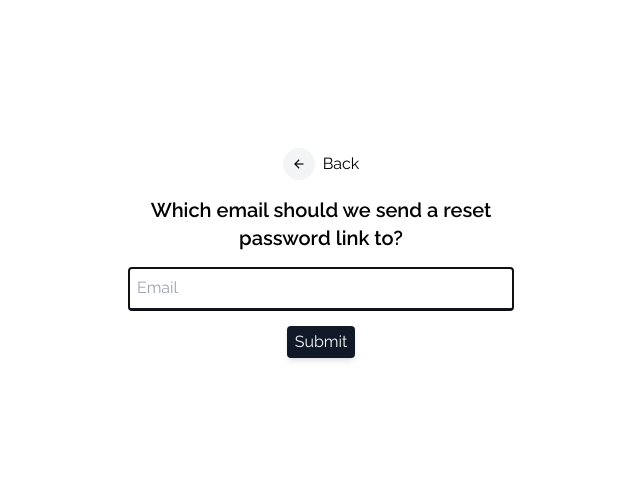
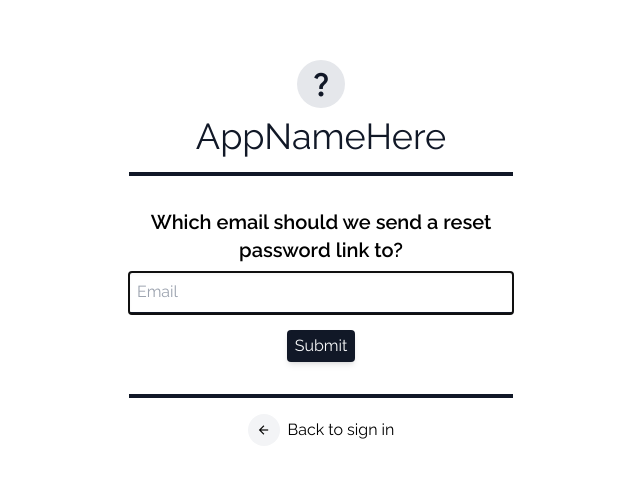
Before and after one commit to andymcgunagle/react-typescript-firebase-template, a React (Create React App) app: page /forgot-password in a window 1280 px wide. Shown: the part 147-624 px from the top of the page, without its empty margins (319-959 px from the left). Built offline with nearby package versions, Linux system fonts and the light colour scheme; no server answers.

Commit message:
Cleaned up auth forms by creating AuthFormWrapper.

```diff
--- /dev/null
+++ b/src/components/_reusables/components/AuthFormWrapper.tsx
@@ -0,0 +1,18 @@
+export default function AuthFormWrapper({
+  children,
+  heading,
+}: AuthFormWrapperProps) {
+  return (
+    <div className="flex flex-col gap-2 border-y-4 border-gray-900 py-8 w-full">
+      <h2 className="font-semibold text-xl text-center">
+        {heading}
+      </h2>
+      {children}
+    </div>
+  );
+};
+
+interface AuthFormWrapperProps {
+  children: JSX.Element | JSX.Element[],
+  heading: string,
+};
--- a/src/components/_reusables/styles/getInputStyles.ts
+++ b/src/components/_reusables/styles/getInputStyles.ts
@@ -6,7 +6,7 @@ export function getInputStyles({
 
   switch (inputStyle) {
     case 'standard':
-      styles = `border-b-2 border-gray-900 p-2 w-full`;
+      styles = `border-b-2 border-gray-900 p-2 w-full shadow-inner`;
       break;
     default:
       throw new Error('Must specify a inputStyle.');
--- a/src/components/auth/ForgotPassword.tsx
+++ b/src/components/auth/ForgotPassword.tsx
@@ -7,6 +7,8 @@ import Confirmation from "../_reusables/components/Confirmation";
 import ErrorMessage from "../_reusables/components/ErrorMessage";
 import { getButtonStyles, getFormStyles, getInputStyles } from "../_reusables/styles";
 import { useNavigate } from "react-router-dom";
+import AppName from "../_reusables/components/AppName";
+import AuthFormWrapper from "../_reusables/components/AuthFormWrapper";
 
 export default function ForgotPassword() {
   const navigate = useNavigate();
@@ -39,18 +41,8 @@ export default function ForgotPassword() {
 
   return (
     <div className="animate-fadeIn flex flex-col items-center gap-4 w-full max-w-sm">
-      <button
-        onClick={() => navigate({ pathname: '/sign-in' })}
-        className="flex gap-2 items-center"
-      >
-        <span className="material-icons flex justify-center items-center h-8 w-8 p-2 bg-gray-100 rounded-full text-sm">
-          arrow_back
-        </span>
-        Back
-      </button>
-      <h2 className="font-semibold text-xl text-center">
-        Which email should we send a reset password link to?
-      </h2>
+      <AppName />
+      <AuthFormWrapper heading="Which email should we send a reset password link to?">
         <form
           onSubmit={triggerPasswordResetEmail}
           className={getFormStyles({
@@ -72,6 +64,16 @@ export default function ForgotPassword() {
             Submit
           </button>
         </form>
+      </AuthFormWrapper>
+      <button
+        onClick={() => navigate({ pathname: '/sign-in' })}
+        className="flex gap-2 items-center"
+      >
+        <span className="material-icons flex justify-center items-center h-8 w-8 p-2 bg-gray-100 rounded-full text-sm">
+          arrow_back
+        </span>
+        Back to sign in
+      </button>
       <Confirmation
         emoji="📩"
         secondsVisible={5}
--- a/src/components/auth/ResetPassword.tsx
+++ b/src/components/auth/ResetPassword.tsx
@@ -9,6 +9,8 @@ import { handleResetPassword } from "../../functions/handleResetPassword";
 import Confirmation from "../_reusables/components/Confirmation";
 import ErrorMessage from "../_reusables/components/ErrorMessage";
 import { getButtonStyles, getFormStyles, getInputStyles } from "../_reusables/styles";
+import AppName from "../_reusables/components/AppName";
+import AuthFormWrapper from "../_reusables/components/AuthFormWrapper";
 
 export default function ResetPassword() {
   const navigate = useNavigate();
@@ -60,9 +62,8 @@ export default function ResetPassword() {
 
   return (
     <div className="animate-fadeIn flex flex-col items-center gap-4 w-full max-w-sm">
-      <h2 className="font-semibold text-xl text-center">
-        Create a new password
-      </h2>
+      <AppName />
+      <AuthFormWrapper heading="Create a new password">
         <form
           onSubmit={submitForm}
           className={getFormStyles({
@@ -90,6 +91,7 @@ export default function ResetPassword() {
             Submit
           </button>
         </form>
+      </AuthFormWrapper>
       <Confirmation
         emoji="👍"
         secondsVisible={3}
--- a/src/components/auth/SignIn.tsx
+++ b/src/components/auth/SignIn.tsx
@@ -15,6 +15,7 @@ import {
   getInputStyles,
 } from "../_reusables/styles";
 import AppName from "../_reusables/components/AppName";
+import AuthFormWrapper from "../_reusables/components/AuthFormWrapper";
 
 export default function SignIn() {
   const dispatch = useTypedDispatch();
@@ -54,10 +55,7 @@ export default function SignIn() {
   return (
     <div className="animate-fadeIn flex flex-col items-center gap-4 w-full max-w-md">
       <AppName />
-      <div className="flex flex-col gap-2 border-y-4 border-gray-900 py-8 w-full">
-        <h2 className="font-semibold text-xl text-center">
-          Welcome back!
-        </h2>
+      <AuthFormWrapper heading="Welcome back!">
         <form
           onSubmit={submitForm}
           className={getFormStyles({
@@ -86,7 +84,7 @@ export default function SignIn() {
             Submit
           </button>
         </form>
-      </div>
+      </AuthFormWrapper>
       <div className="flex flex-col items-center gap-2">
         <button
           onClick={() => navigate({ pathname: '/' })}
--- a/src/components/auth/SignUp.tsx
+++ b/src/components/auth/SignUp.tsx
@@ -16,6 +16,7 @@ import {
   getInputStyles,
 } from "../_reusables/styles";
 import AppName from "../_reusables/components/AppName";
+import AuthFormWrapper from "../_reusables/components/AuthFormWrapper";
 
 export default function SignUp() {
   const dispatch = useTypedDispatch();
@@ -65,10 +66,7 @@ export default function SignUp() {
   return (
     <div className="animate-fadeIn flex flex-col items-center gap-4 w-full max-w-md">
       <AppName />
-      <div className="flex flex-col gap-2 border-y-4 border-gray-900 py-8 w-full">
-        <h2 className="font-semibold text-xl text-center">
-          Sign up in just 30 seconds...
-        </h2>
+      <AuthFormWrapper heading="Sign up in just 30 seconds...">
         <form
           onSubmit={submitForm}
           className={getFormStyles({
@@ -112,7 +110,7 @@ export default function SignUp() {
             Submit
           </button>
         </form>
-      </div>
+      </AuthFormWrapper>
       <button
         onClick={() => navigate({ pathname: '/sign-in' })}
         type="button"
```
Lines whose indentation alone changed are shown as unchanged.
